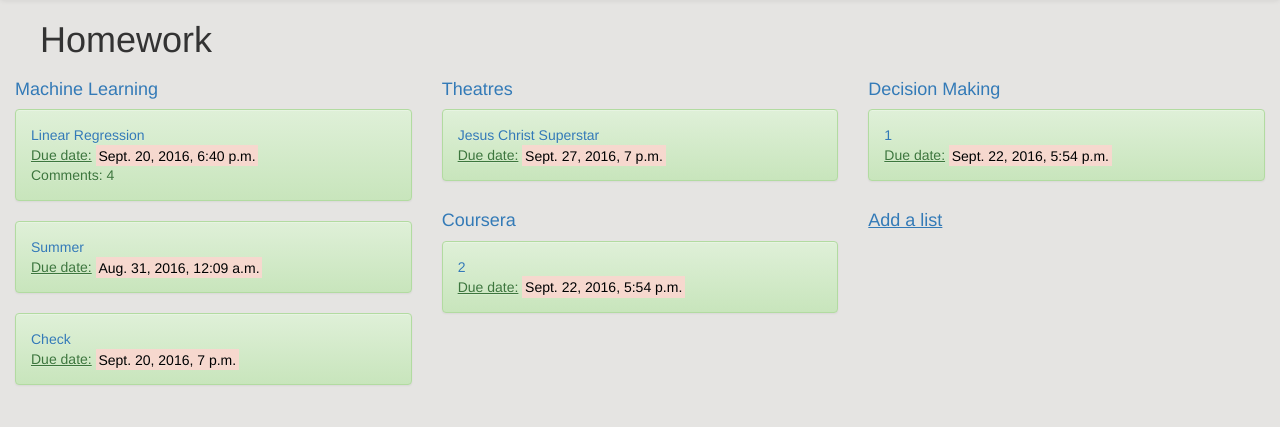
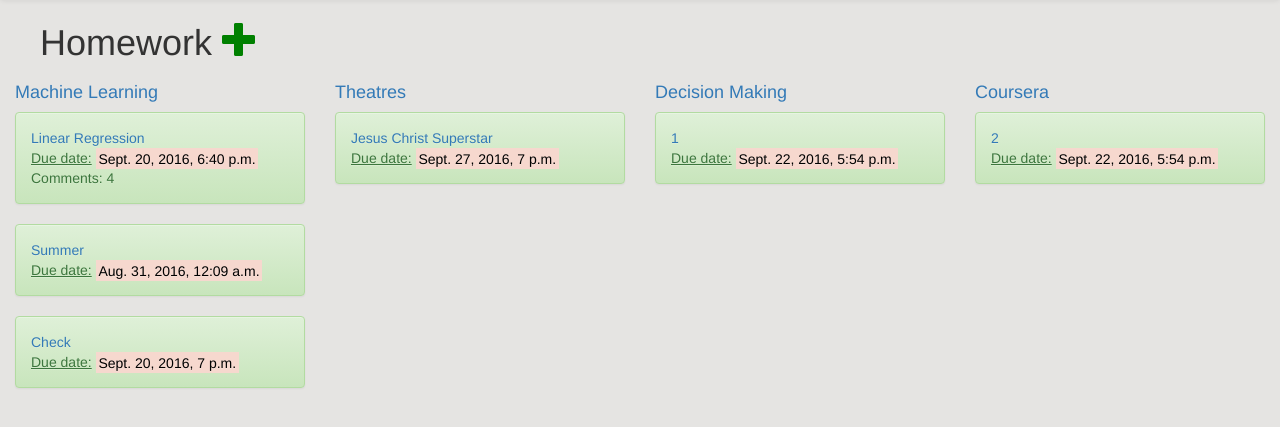
Before and after one commit to infected-mushroom/Issue-Tracking-System, a Django app: page /38/lists/ in a window 1280 px wide. Shown: the part 52-479 px from the top of the page. Run offline with Django 3.2, Linux system fonts and the light colour scheme; data comes from the database, SQL or seed files in the repository; both versions use the stored data as it was after the commit; some libraries are stand-ins or nearby versions.

Commit message:
Slight changes

```diff
--- a/boards/templates/boards/board_content.html
+++ b/boards/templates/boards/board_content.html
@@ -26,13 +26,13 @@
   </div>
 </nav>
 
-<ul><h1>{{ board.board_name }}
+<ul><h1>{{ board.board_name }}<a href="{% url 'boards:list_new' board.id %}"> <span class="glyphicon glyphicon-plus" style="color:green"></span></a>
 <link rel="stylesheet" href="//maxcdn.bootstrapcdn.com/bootstrap/3.2.0/css/bootstrap.min.css">
 <link rel="stylesheet" href="//maxcdn.bootstrapcdn.com/bootstrap/3.2.0/css/bootstrap-theme.min.css">
 </h1></ul>
 
 {% for list in board.list_set.all %}
-    <div class = "col-md-4">
+    <div class = "col-md-3">
     <h4><a href="{%url 'boards:list_content' board.id list.id %}">{{ list.list_name }}</a></h4>
     {% if list.task_set.all %}
         {% for task in list.task_set.all %}
@@ -51,6 +51,4 @@
     {% endif %}
 {% endfor %}
 <div class="col-md-4">
-<a href="{% url 'boards:list_new' board.id %}"><h4><u>Add a list</u></h4></a>
-</div>
 </body>
```
Also changed, not shown: db.sqlite3.
